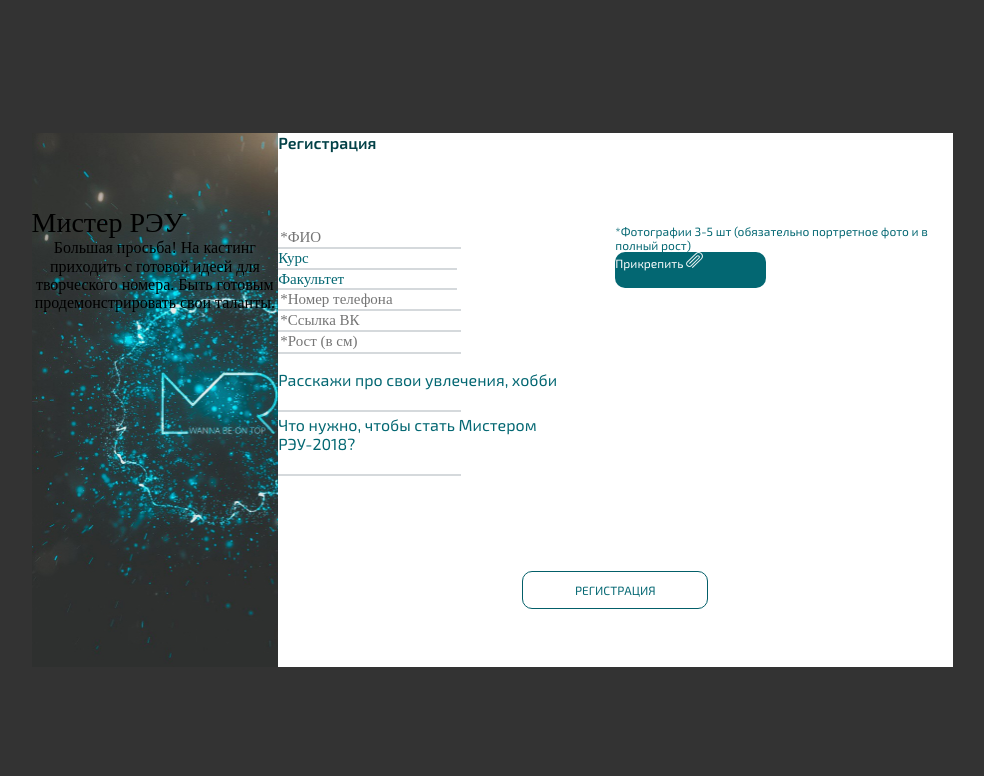
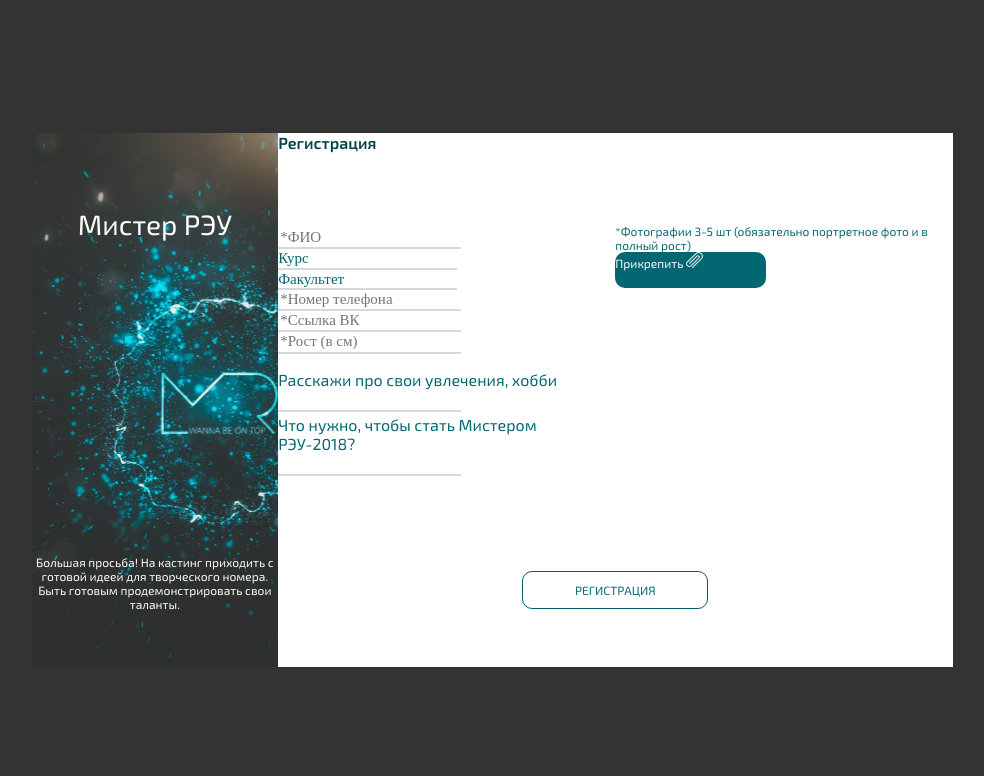
Before and after one commit to itc-digital/Miss_PRUE, a plain HTML site: page Мистер РЭУ/index.html in a window 1280 px wide. Shown: the whole page, without its empty margins (148-1132 px from the left). Drawn offline with nearby package versions, Linux system fonts and the light colour scheme; files whose address does not match are found by name.

Commit message:
все плохо х2
форма все портит

```diff
--- a/Мистер РЭУ/index.html
+++ b/Мистер РЭУ/index.html
@@ -11,11 +11,9 @@
 <body>
     <div class="form-card">
         <div class="form-card-image">
-            <div class="mr-rea">
-                Мистер РЭУ
-            </div>
             <div class="text-on-pic">
-                Большая просьба! На кастинг приходить с готовой идеей для творческого номера. Быть готовым продемонстрировать свои таланты.
+                <span class="mr-rea">Мистер РЭУ</span>
+                <br><span class="text-main-picture">Большая просьба! На кастинг приходить с готовой идеей для творческого номера. Быть готовым продемонстрировать свои таланты.</span>
             </div>
         </div>
         <div class="form-card-content">
```
Lines whose indentation alone changed are shown as unchanged.
